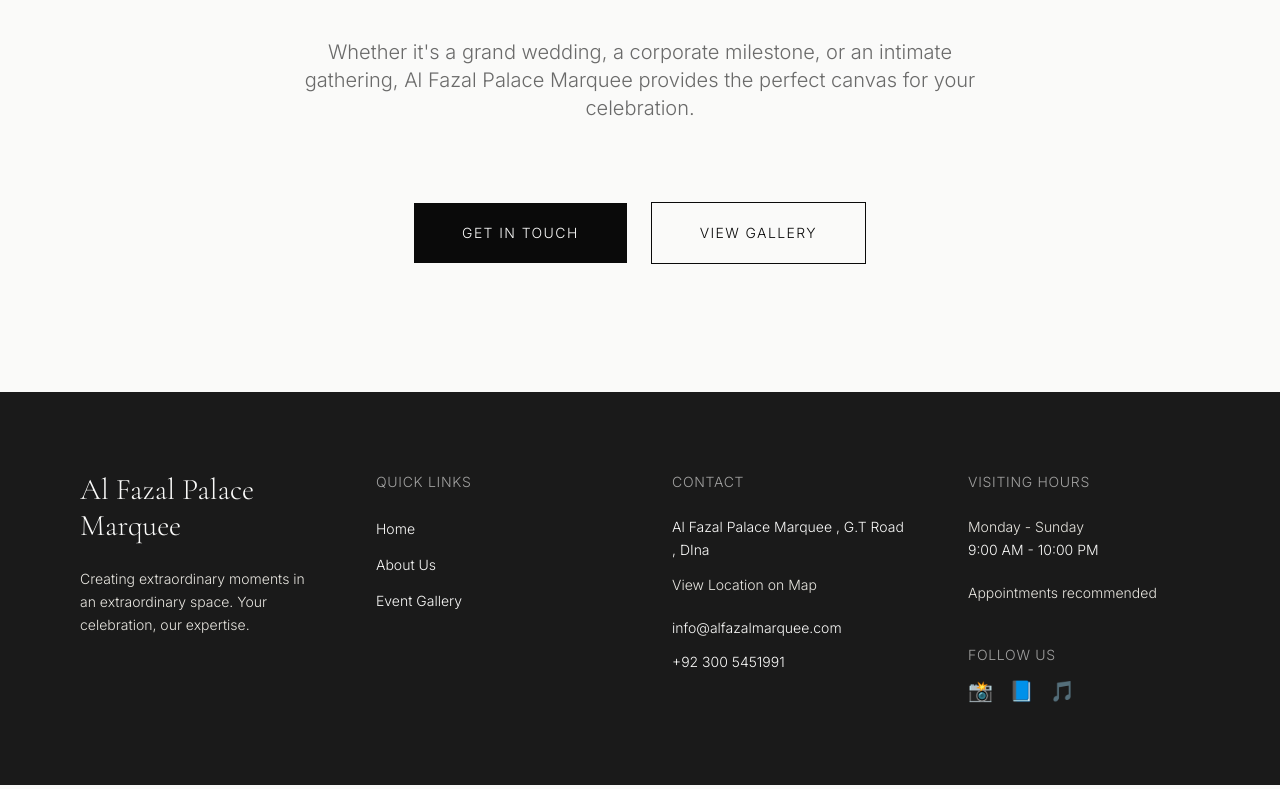
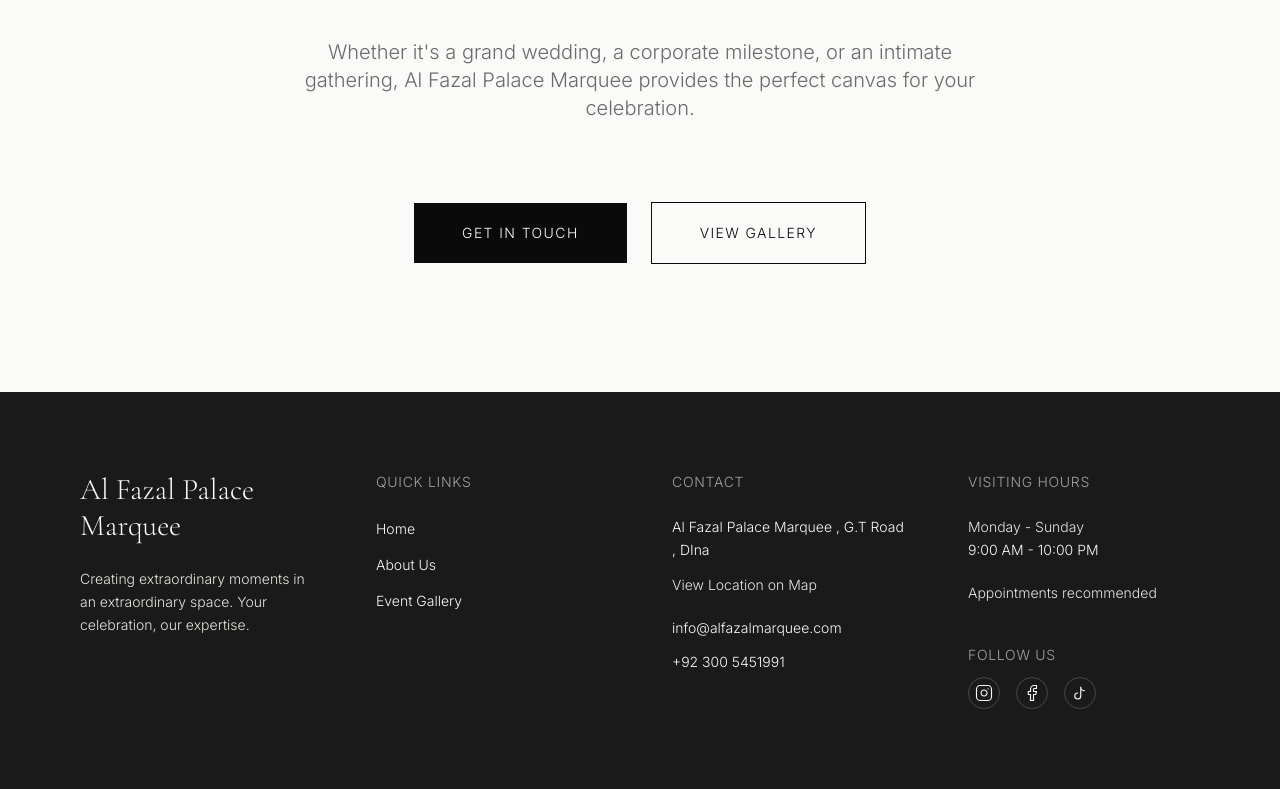
Before and after one commit to iZzIbRaHiM/ALFazalMarque, a Next.js app: page / in a window 1280 px wide. Shown: the part 5722-6511 px from the top of the page. Built offline with nearby package versions, Linux system fonts and the light colour scheme.

Commit message:
feat: replace social emojis with svg icons

```diff
--- a/components/Footer.tsx
+++ b/components/Footer.tsx
@@ -95,28 +95,66 @@ export default function Footer() {
                   href="https://www.instagram.com/al_fazal_palace_marquee?igsh=bjJ3eDIzOWtpZm5q"
                   target="_blank"
                   rel="noopener noreferrer"
-                  className="text-xl transition-opacity duration-300 hover:opacity-60"
+                  className="w-8 h-8 flex items-center justify-center border border-secondary-white/20 rounded-full transition-all duration-300 hover:bg-secondary-white hover:text-primary-black"
                   aria-label="Instagram"
                 >
-                  📸
+                  <svg
+                    xmlns="http://www.w3.org/2000/svg"
+                    width="18"
+                    height="18"
+                    viewBox="0 0 24 24"
+                    fill="none"
+                    stroke="currentColor"
+                    strokeWidth="1.5"
+                    strokeLinecap="round"
+                    strokeLinejoin="round"
+                  >
+                    <rect x="2" y="2" width="20" height="20" rx="5" ry="5"></rect>
+                    <path d="M16 11.37A4 4 0 1 1 12.63 8 4 4 0 0 1 16 11.37z"></path>
+                    <line x1="17.5" y1="6.5" x2="17.51" y2="6.5"></line>
+                  </svg>
                 </a>
                 <a
                   href="https://www.facebook.com/share/1EMzjGDB66/"
                   target="_blank"
                   rel="noopener noreferrer"
-                  className="text-xl transition-opacity duration-300 hover:opacity-60"
+                  className="w-8 h-8 flex items-center justify-center border border-secondary-white/20 rounded-full transition-all duration-300 hover:bg-secondary-white hover:text-primary-black"
                   aria-label="Facebook"
                 >
-                  📘
+                  <svg
+                    xmlns="http://www.w3.org/2000/svg"
+                    width="18"
+                    height="18"
+                    viewBox="0 0 24 24"
+                    fill="none"
+                    stroke="currentColor"
+                    strokeWidth="1.5"
+                    strokeLinecap="round"
+                    strokeLinejoin="round"
+                  >
+                    <path d="M18 2h-3a5 5 0 0 0-5 5v3H7v4h3v8h4v-8h3l1-4h-4V7a1 1 0 0 1 1-1h3z"></path>
+                  </svg>
                 </a>
                 <a
                   href="https://www.tiktok.com/@alfazalpalacemarquee?_r=1&_t=ZS-93SJ9H7CsIn"
                   target="_blank"
                   rel="noopener noreferrer"
-                  className="text-xl transition-opacity duration-300 hover:opacity-60"
+                  className="w-8 h-8 flex items-center justify-center border border-secondary-white/20 rounded-full transition-all duration-300 hover:bg-secondary-white hover:text-primary-black"
                   aria-label="TikTok"
                 >
-                  🎵
+                  <svg
+                    xmlns="http://www.w3.org/2000/svg"
+                    width="18"
+                    height="18"
+                    viewBox="0 0 24 24"
+                    fill="none"
+                    stroke="currentColor"
+                    strokeWidth="1.5"
+                    strokeLinecap="round"
+                    strokeLinejoin="round"
+                  >
+                    <path d="M9 12a4 4 0 1 0 4 4V4a5 5 0 0 0 5 5"></path>
+                  </svg>
                 </a>
               </div>
             </div>
```
